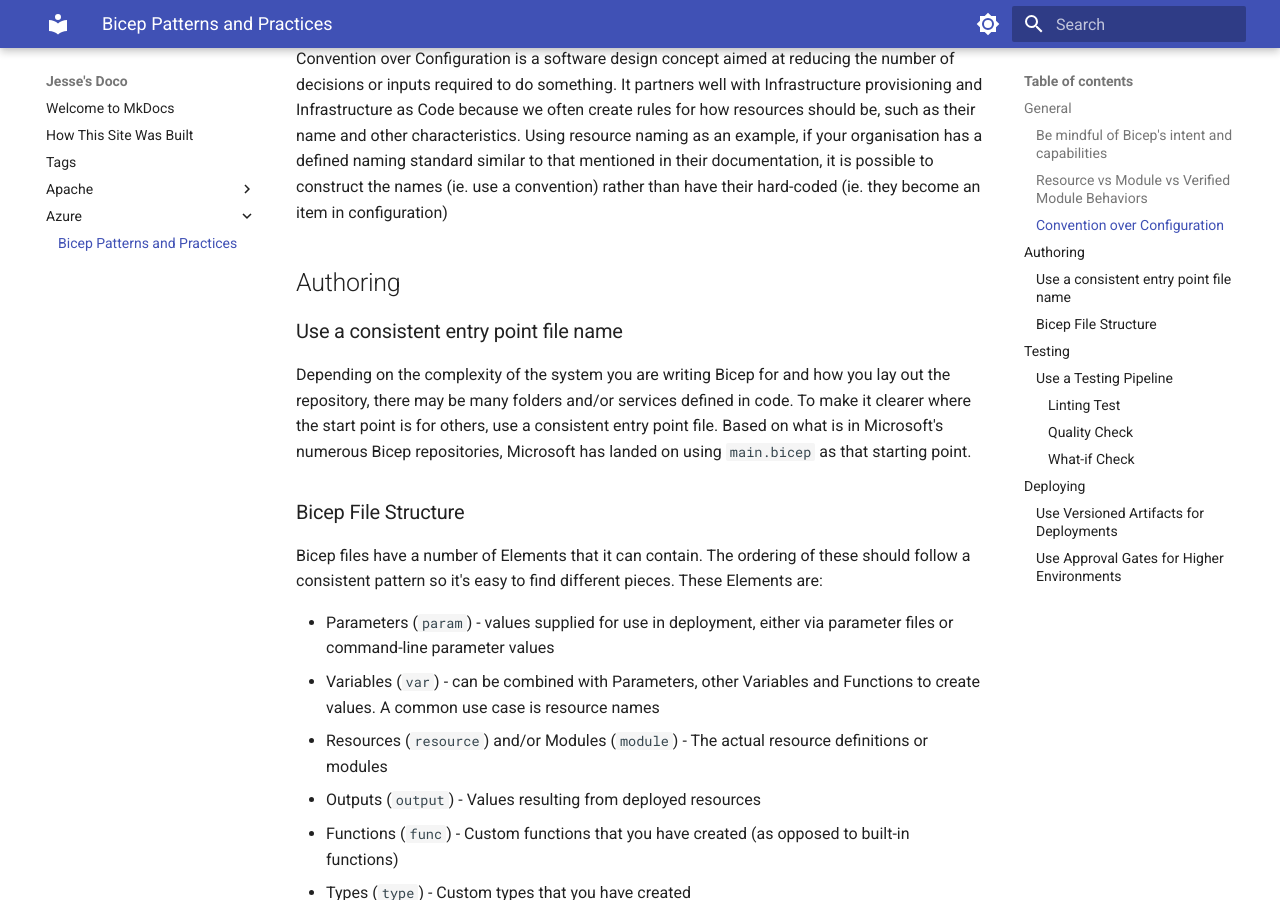
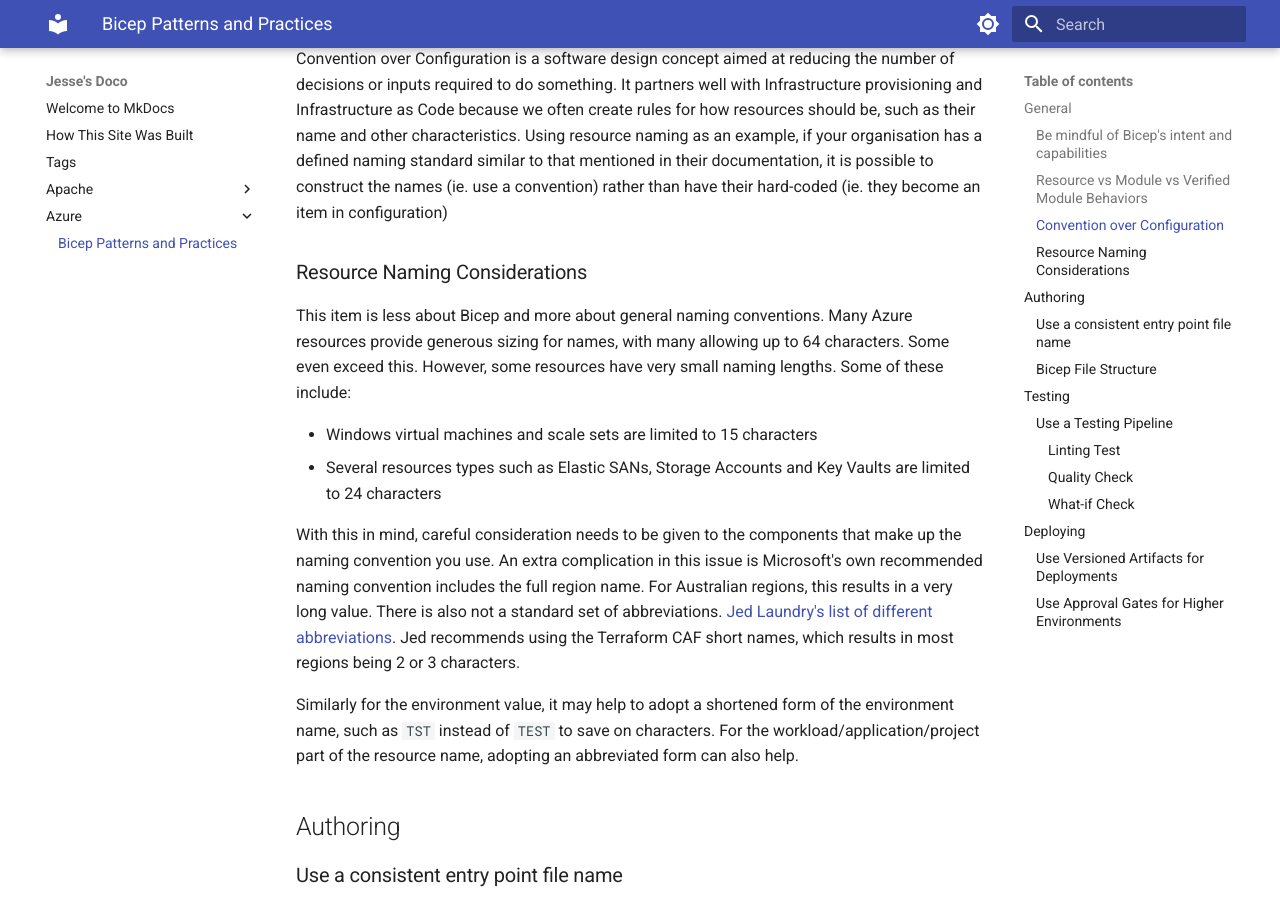
Before and after one commit to jpboyce/doco, an MkDocs documentation site: the page built from docs/azure/patterns-and-practices.md, in a window 1280 px wide and 900 px high, scrolled down 579 px. Built offline with MkDocs 1.6.1 and Material for MkDocs 9.7.7, drawn with Linux system fonts in a browser that asks for light colours.

Commit message:
Added resource naming considerations

```diff
--- a/docs/azure/patterns-and-practices.md
+++ b/docs/azure/patterns-and-practices.md
@@ -23,6 +23,17 @@
 ### Convention over Configuration
 
 Convention over Configuration is a software design concept aimed at reducing the number of decisions or inputs required to do something.  It partners well with Infrastructure provisioning and Infrastructure as Code because we often create rules for how resources should be, such as their name and other characteristics.  Using resource naming as an example, if your organisation has a defined naming standard similar to that mentioned in their documentation, it is possible to construct the names (ie. use a convention) rather than have their hard-coded (ie. they become an item in configuration)
+
+### Resource Naming Considerations
+
+This item is less about Bicep and more about general naming conventions.  Many Azure resources provide generous sizing for names, with many allowing up to 64 characters.  Some even exceed this.  However, some resources have very small naming lengths.  Some of these include:
+
+* Windows virtual machines and scale sets are limited to 15 characters
+* Several resources types such as Elastic SANs, Storage Accounts and Key Vaults are limited to 24 characters
+
+With this in mind, careful consideration needs to be given to the components that make up the naming convention you use.  An extra complication in this issue is Microsoft's own recommended naming convention includes the full region name.  For Australian regions, this results in a very long value.  There is also not a standard set of abbreviations.  [Jed Laundry's list of different abbreviations](https://www.jlaundry.nz/2022/azure_region_abbreviations/).  Jed recommends using the Terraform CAF short names, which results in most regions being 2 or 3 characters.
+
+Similarly for the environment value, it may help to adopt a shortened form of the environment name, such as `TST` instead of `TEST` to save on characters.  For the workload/application/project part of the resource name, adopting an abbreviated form can also help.
 
 ## Authoring
 
```
